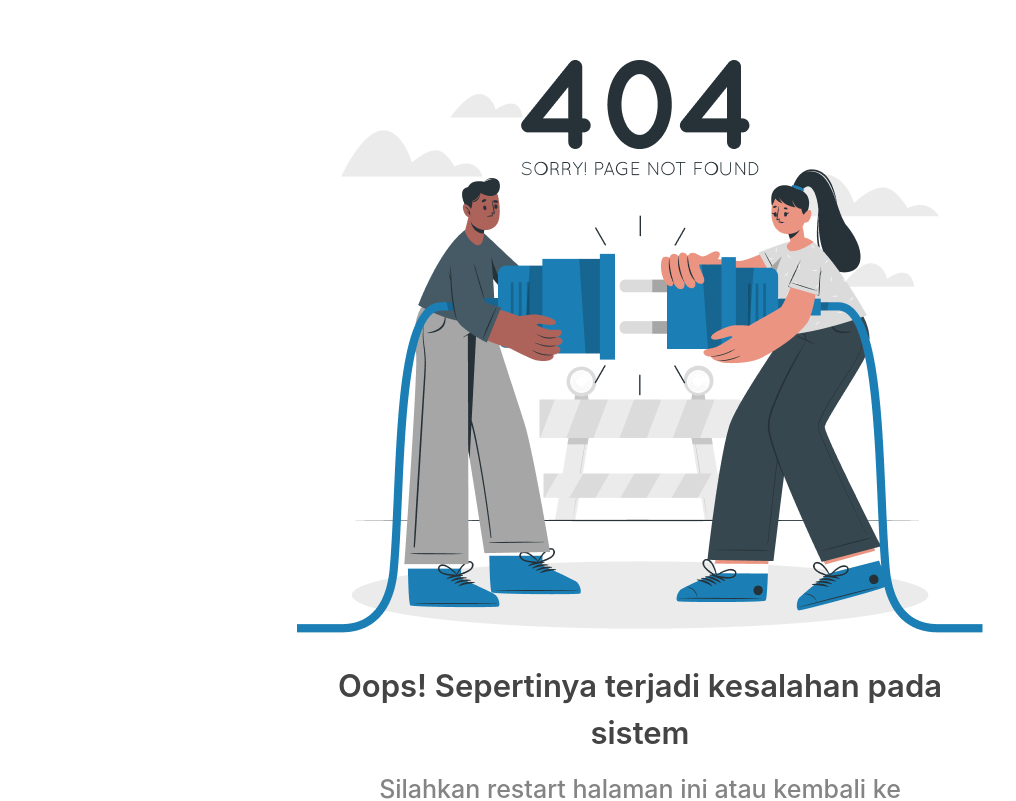
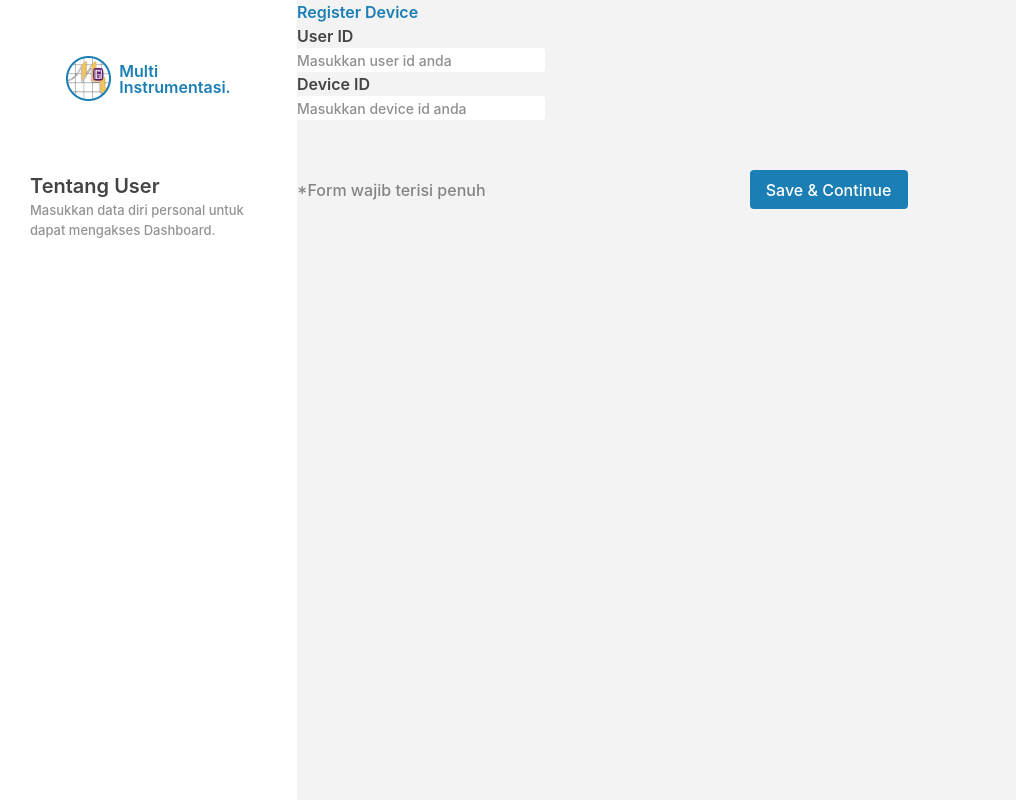
Before and after one commit to Smart-Dashboard-ESD/Website_Smart_Dashboard, a React (Create React App) app: page /register-device in a window 1280 px wide. Shown: the top 801 px of the page, without its empty margins (0-1016 px from the left). Built offline with nearby package versions, Linux system fonts and the light colour scheme.

Commit message:
feat/add register device page

```diff
--- a/src/App.js
+++ b/src/App.js
@@ -19,6 +19,7 @@ import DataKeluhan from "./pages/Admin/DataKeluhan";
 import DashboardBilling from "./pages/Billing/DashboardBilling";
 import TransaksiPelanggan from "./pages/Billing/TransaksiPelanggan";
 import HargaAir from "./pages/Billing/HargaAir";
+import RegisterDevice from "./pages/Customer/RegisterDevice";
 
 function App() {
   return (
@@ -43,6 +44,7 @@ function App() {
             <Route path="/dashboard-billing" element={<DashboardBilling />} />
             <Route path="/transaksi" element={<TransaksiPelanggan />} />
             <Route path="/harga-air" element={<HargaAir />} />
+            <Route path="/register-device" element={<RegisterDevice />} />
           </Routes>
         </BrowserRouter>
       </ChakraProvider>
--- /dev/null
+++ b/src/pages/Customer/RegisterDevice.js
@@ -0,0 +1,43 @@
+import React from "react";
+import SidebarAlt from "../../components/Sidebar/SidebarAlt";
+
+export default function RegisterDevice() {
+  return (
+    <div className="flex w-screen h-screen bg-[#F3F3F3]">
+      <SidebarAlt />
+      <div>
+        <div className="default:mt-[100px] default:ml-[63px]">
+          <h1 className="font-semibold default:text-lg text-Primary-Normal">
+            Register Device
+          </h1>
+          <h2 className="font-semibold text-[#444444] default:text-base default:mt-[20px]">
+            User ID
+          </h2>
+          <input
+            type="text"
+            id="username"
+            placeholder="Masukkan user id anda"
+            className="default:mt-2 placeholder:text-[#8F8F8F] placeholder:text-sm placeholder:font-medium default:w-[512px] default:h-[48px] rounded default:border-[2px] default:border-[#939393] default:outline-none default:pl-[16px] default:pr-[10px] default:py-[10px] default:text-[#444444] default:font-semibold"
+          />
+          <h2 className="font-semibold text-[#444444] default:text-base default:mt-[20px]">
+            Device ID
+          </h2>
+          <input
+            id="password"
+            placeholder="Masukkan device id anda"
+            className="default:mt-2 placeholder:text-[#8F8F8F] placeholder:text-sm placeholder:font-medium default:w-[512px] default:h-[48px] rounded default:border-[2px] default:border-[#939393] default:outline-none default:pl-[16px] default:pr-[10px] default:py-[10px] default:text-[#444444] default:font-semibold"
+          />
+          <div className="absolute text-xl top-[295px] ml-[475px]"></div>
+          <div className="flex items-center mt-[50px]">
+            <h1 className="font-medium default:text-sm text-Greyscale-NormalHover">
+              *Form wajib terisi penuh
+            </h1>
+            <button className="w-[158px] h-[39px] bg-Primary-Normal ml-[264px] rounded text-white text-base font-medium">
+              Save & Continue
+            </button>
+          </div>
+        </div>
+      </div>
+    </div>
+  );
+}
```
